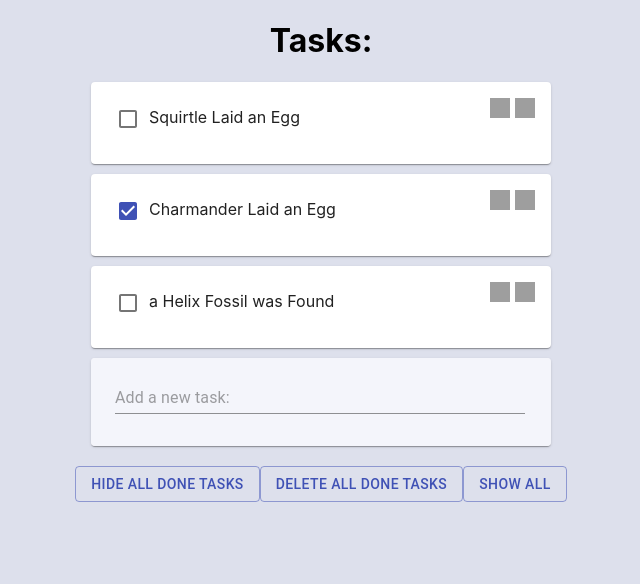
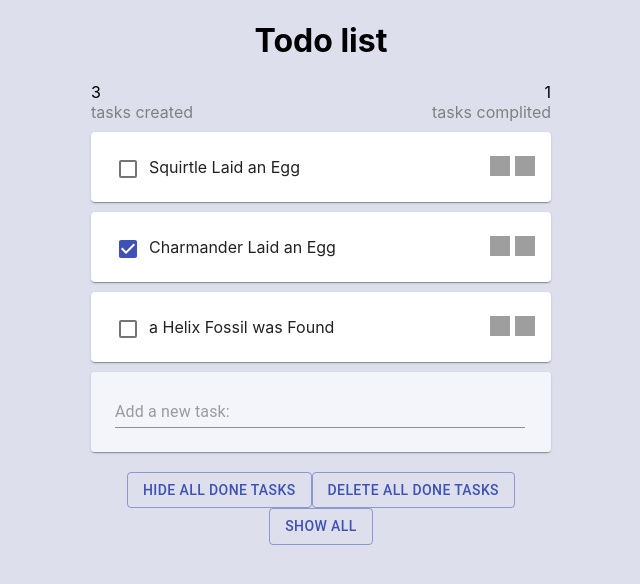
Before and after one commit to barak5522/ToDoList, a React (Create React App) app in the folder todo-list/: page / in a window 1280 px wide. Shown: the top 584 px of the page, without its empty margins (319-959 px from the left). Built offline with nearby package versions, Linux system fonts and the light colour scheme; grey boxes are pictures that could not be loaded.

Commit message:
add to design #10

```diff
--- a/todo-list/src/App.css
+++ b/todo-list/src/App.css
@@ -1,3 +1,8 @@
 .App {
   text-align: center;
+  margin-top: 10px;
+  margin-left: 50%;
+  position: relative;
+  left: -230px;
+  width: 460px;
 }
--- a/todo-list/src/App.js
+++ b/todo-list/src/App.js
@@ -1,11 +1,14 @@
 import React from 'react';
 import './App.css';
 import ToDoList from './components/ToDoList.js'
+import { Card, CardContent } from '@material-ui/core';
 
 function App() {
   return (
     <div className="App">
-      <ToDoList/>
+      {/* <CardContent> */}
+        <ToDoList/>
+      {/* </CardContent> */}
     </div>
   );
 }
--- a/todo-list/src/components/AddTask.css
+++ b/todo-list/src/components/AddTask.css
@@ -4,6 +4,7 @@
     position: relative;
     left: -230px;
     width: 460px;
+    height: 80px;
     text-align: left;
 }
 
--- a/todo-list/src/components/Task.css
+++ b/todo-list/src/components/Task.css
@@ -3,6 +3,7 @@
     width: 20px;
     float: right;
     margin-left: 5px;
+    margin-top: 8px;
 }
 
 .task {
@@ -11,5 +12,6 @@
     position: relative;
     left: -230px;
     width: 460px;
+    height: 70px;
     text-align: left;
 }
--- /dev/null
+++ b/todo-list/src/components/ToDoList.css
@@ -0,0 +1,18 @@
+.createdTask{
+    text-align: left
+}
+
+.complitedTask {
+    text-align: right
+}
+
+.tasks-info{
+    display: flex;
+    justify-content: space-between;
+}
+
+.tasks-about{
+    display: flex;
+    justify-content: space-between;
+    color: gray
+}
--- a/todo-list/src/components/ToDoList.js
+++ b/todo-list/src/components/ToDoList.js
@@ -1,13 +1,58 @@
 import React, {Component} from 'react'
+import { connect } from 'react-redux'
 import Task from './Task.js'
 import AddTask from './AddTask.js'
 import Menu from './Menu.js'
+import PropTypes from "prop-types";
+import useScrollTrigger from "@material-ui/core/useScrollTrigger";
+import Slide from "@material-ui/core/Slide";
+import './ToDoList.css'
+
+function HideOnScroll(props) {
+    const { children, window } = props;
+    // Note that you normally won't need to set the window ref as useScrollTrigger
+    // will default to window.
+    // This is only being set here because the demo is in an iframe.
+    const trigger = useScrollTrigger({ target: window ? window() : undefined });
+
+    return (
+      <Slide appear={false} direction="down" in={!trigger}>
+        {children}
+      </Slide>
+    );
+  }
+
+  HideOnScroll.propTypes = {
+    children: PropTypes.element.isRequired,
+    /**
+     * Injected by the documentation to work in an iframe.
+     * You won't need it on your project.
+     */
+    window: PropTypes.func
+  };
 
 class ToDoList extends Component {
     render() {
+        let tasksNumber = 0
+        let doneTasksNumber = 0
+        this.props.tasks.map(task => {
+            tasksNumber++;
+            if (task.confirm) {
+                doneTasksNumber++;
+            }
+            return null;
+        })
         return(
             <div className = 'tasks'>
-                <h1 className = 'title'>Tasks:</h1>
+                <h1 className = 'title'>Todo list</h1>
+                <div className="tasks-info">
+                    <a className="createdTask">{tasksNumber}</a>
+                    <a className="complitedTask">{doneTasksNumber}</a>
+                </div>
+                <div className="tasks-about">
+                    <a className="createdTask">tasks created</a>
+                    <a className="complitedTask">tasks complited</a>
+                </div>
                 <Task/>
                 <AddTask/>
                 <Menu/>
@@ -16,4 +61,10 @@ class ToDoList extends Component {
     }
 }
 
-export default ToDoList;
+const mapStateToProps = (state) => {
+    return {
+        tasks: state.tasks,
+    }
+}
+
+export default connect(mapStateToProps)(ToDoList);
```
